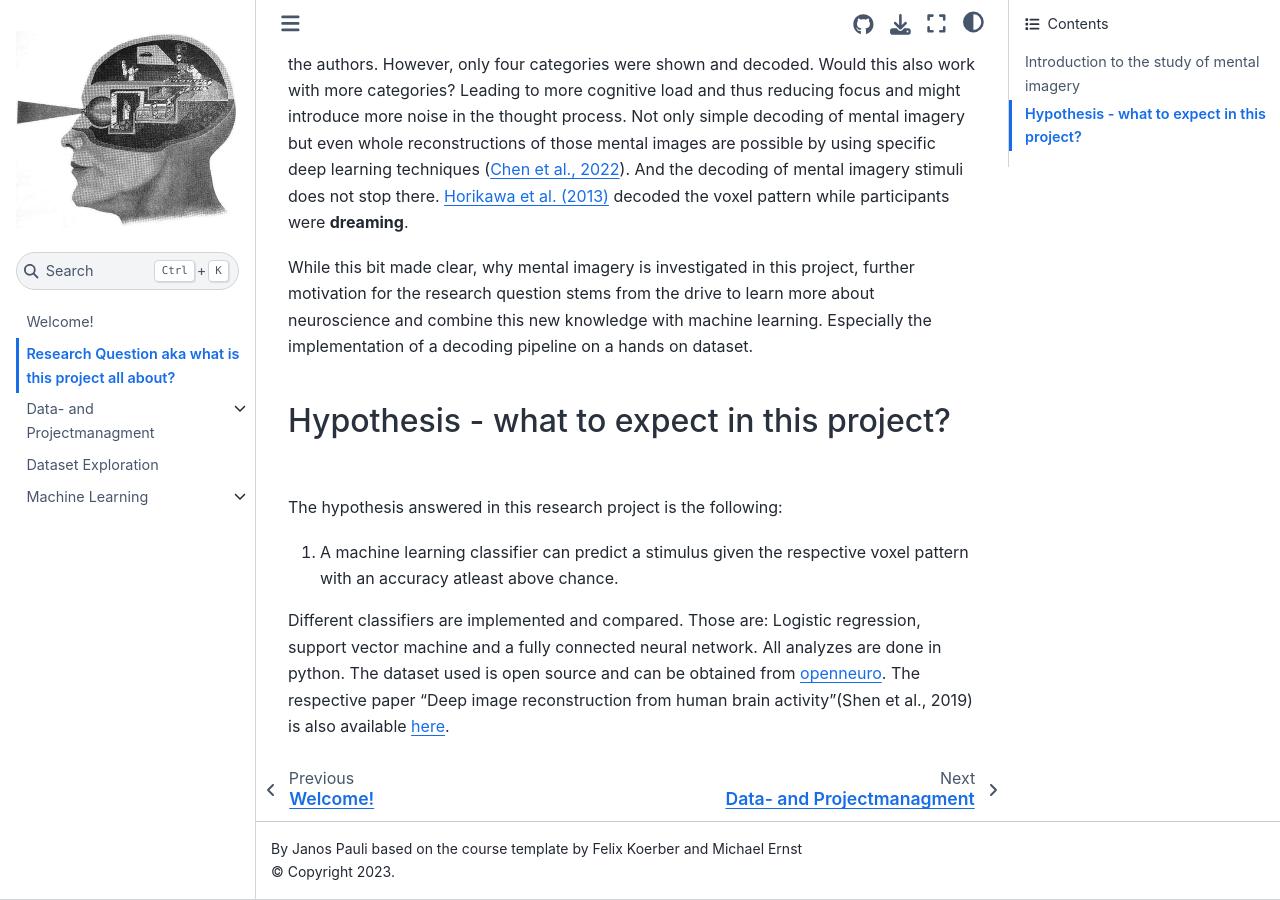
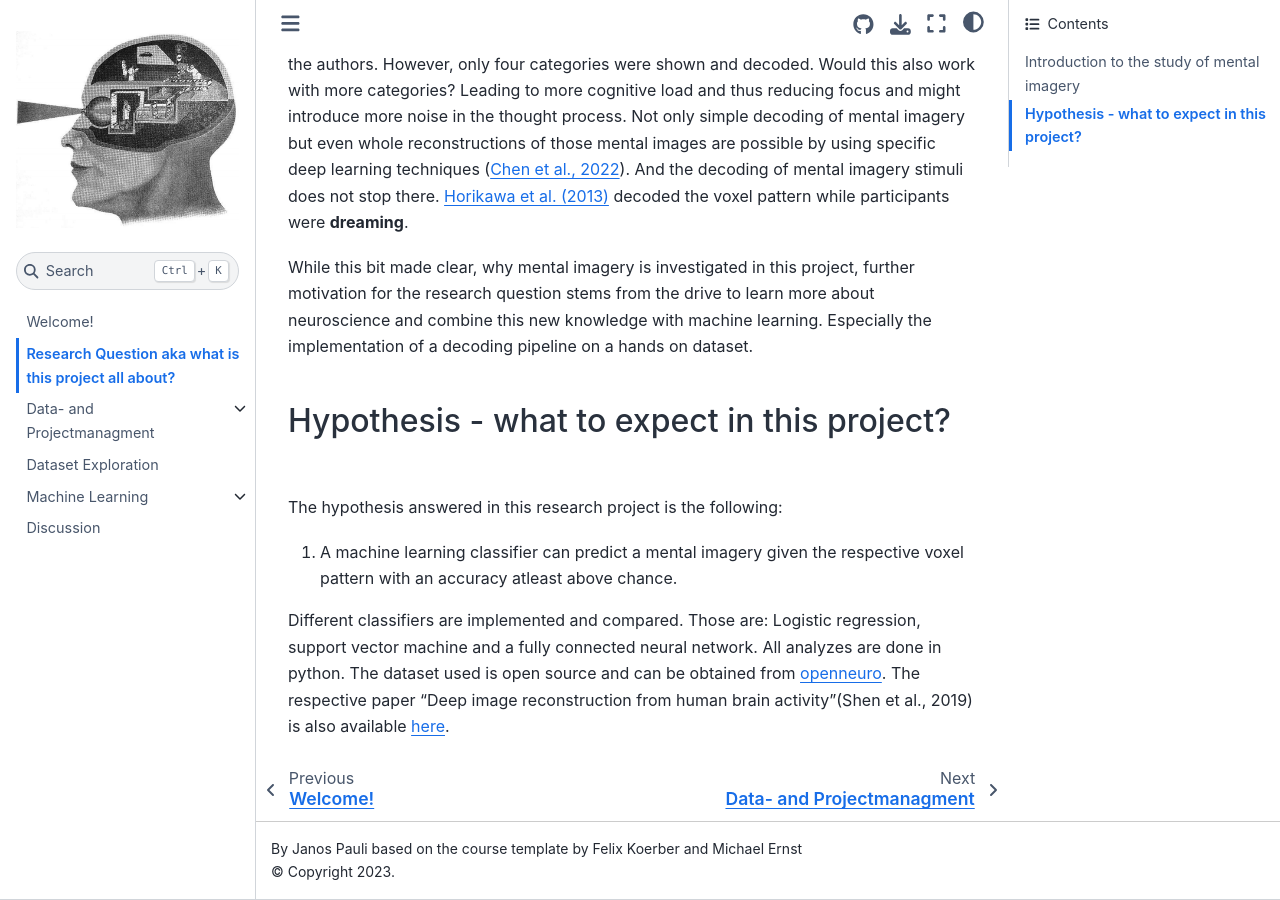
Before and after one commit to JNPauli/Banter, a Jupyter Book: the page built from content/general_information/Research_question.md, in a window 1280 px wide and 900 px high, scrolled down 1983 px. Built offline with Jupyter Book 1.0.4 settings and Sphinx 7.4.7 and the Sphinx Book theme 1.1.4, drawn with Linux system fonts in a browser that asks for light colours; pages that are not in the unit, such as notebooks, are missing from menus.

Commit message:
added results to toc and index, finished reflexion part

```diff
--- a/content/_toc.yml
+++ b/content/_toc.yml
@@ -12,3 +12,4 @@ chapters:
   - file: code/Logistic_Regression.ipynb
   - file: code/Support_Vector_Machine.ipynb
   - file: code/Neural_network.ipynb
+- file: Discussion/Results.md
--- a/content/general_information/Research_question.md
+++ b/content/general_information/Research_question.md
@@ -22,7 +22,7 @@ While this bit made clear, why mental imagery is investigated in this project, f
 
 ## Hypothesis - what to expect in this project?
 The hypothesis answered in this research project is the following:
-1. A machine learning classifier can predict a stimulus given the respective voxel pattern with an accuracy atleast above chance.
+1. A machine learning classifier can predict a mental imagery given the respective voxel pattern with an accuracy atleast above chance.
 
 Different classifiers are implemented and compared. Those are: Logistic regression, support vector machine and a fully connected neural network. All analyzes are done in python.
 The dataset used is open source and can be obtained from [openneuro](https://openneuro.org/datasets/ds001506/versions/1.3.1). The respective paper "Deep image reconstruction from human brain activity"(Shen et al., 2019) is also available [here](https://journals.plos.org/ploscompbiol/article?id=10.1371/journal.pcbi.1006633).
```
Also changed, not shown: content/Discussion/Results.md (+15 -1 lines), content/index.md (+1 -1 lines).
